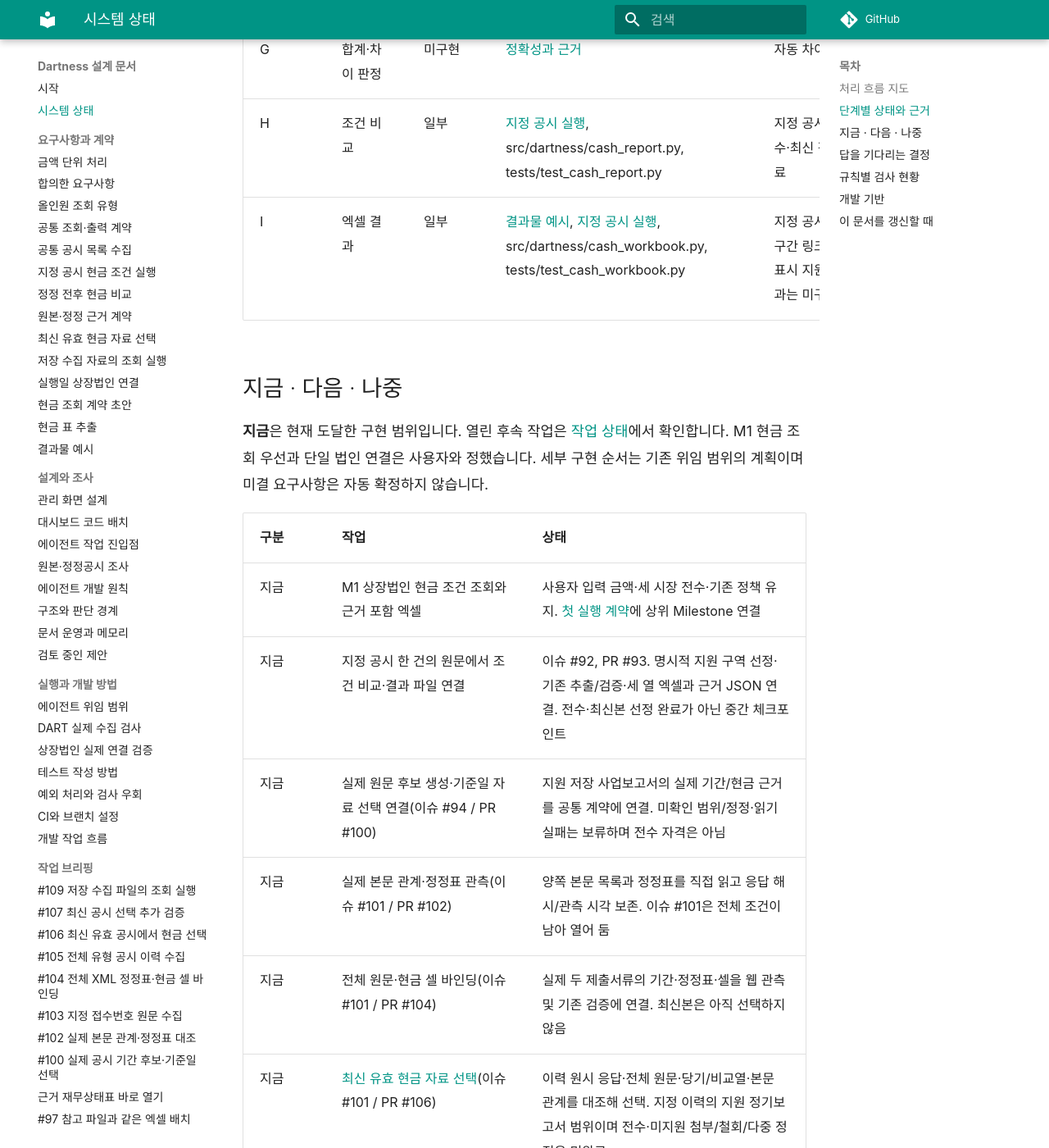
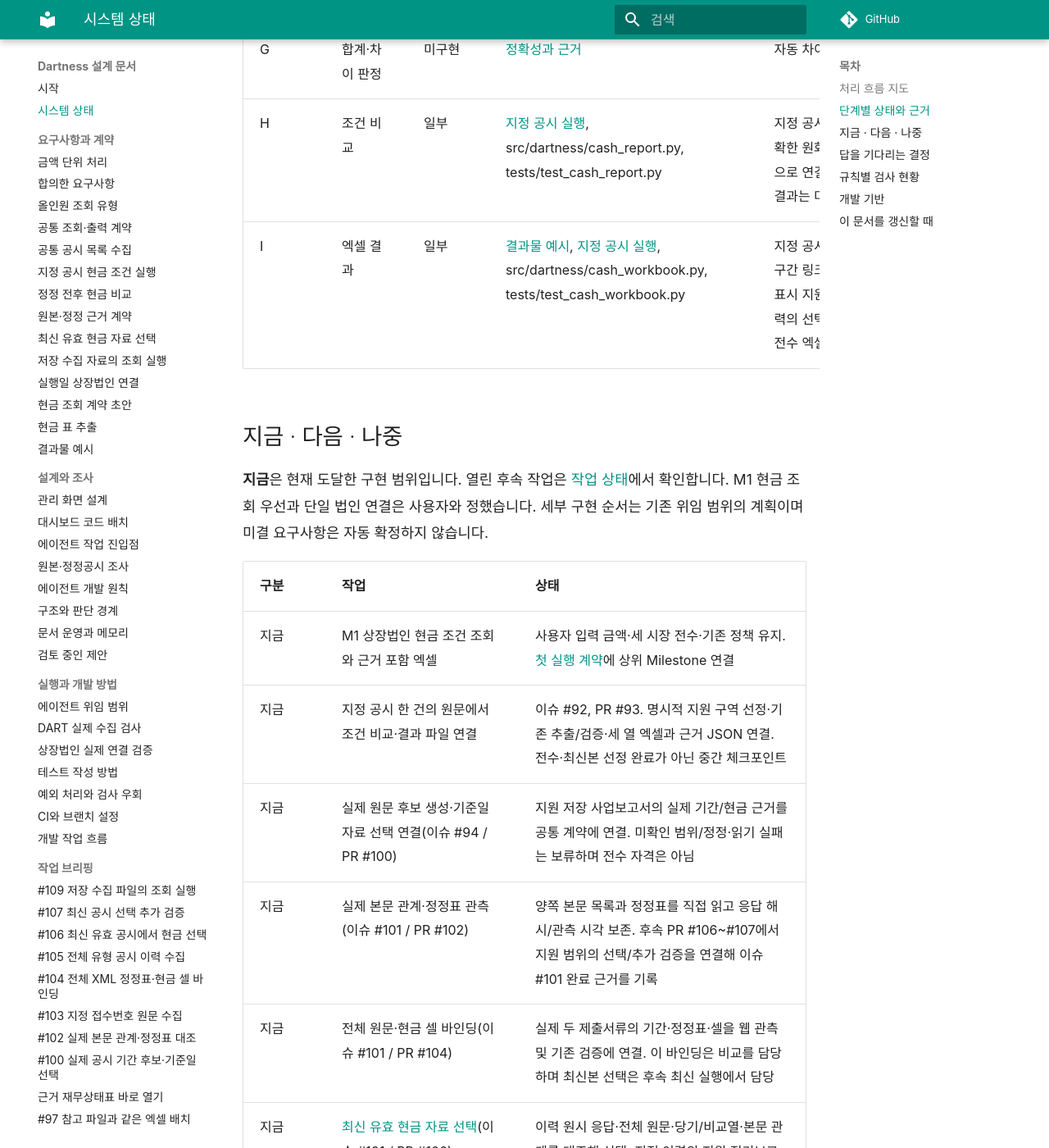
Before and after one commit to YUJAEYUN/Dartness, an MkDocs documentation site: the page built from docs/system-status.md, in a window 1280 px wide and 1400 px high, scrolled down 2412 px. Shown: the whole window at 82% size. Built offline with MkDocs 1.6.1 and Material for MkDocs 9.7.7, drawn with Linux system fonts in a browser that asks for light colours; comment, search, counter and statistics services are not loaded; some of the changed text lies outside the part shown.

Commit message:
관리 화면의 단계별 상태를 최신 구현과 완료 이력에 맞춤

```diff
--- a/docs/system-status.md
+++ b/docs/system-status.md
@@ -41,8 +41,8 @@ flowchart LR
 | E | 단위 정규화 | 구현 | src/dartness/amounts.py, tests/test_amounts.py, [금액 단위 처리](specs/amounts.md) | 대시·괄호 음수 등 지원하지 않는 표기 |
 | F | 계약 검증 | 구현 | src/dartness/cash_contract.py, tests/test_cash_contract.py, [현금 계약](specs/cash-query-contract.md) | 외부 JSON 입력, 근거의 사실 확인 |
 | G | 합계·차이 판정 | 미구현 | [정확성과 근거](specs/requirements.md#accuracy) | 자동 차이 판정. 표시 기준만 합의됨 |
-| H | 조건 비교 | 일부 | [지정 공시 실행](specs/cash-report-slice.md), src/dartness/cash_report.py, tests/test_cash_report.py | 지정 공시의 정확한 원화 하한 비교만 지원. 전수·최신 정정 적용 자격·제품 결과 포함은 미완료 |
-| I | 엑셀 결과 | 일부 | [결과물 예시](specs/output-example.md), [지정 공시 실행](specs/cash-report-slice.md), src/dartness/cash_workbook.py, tests/test_cash_workbook.py | 지정 공시/제공 원문 내 선택의 세 열 엑셀·표 구간 링크·원문 메모·요청/실제 날짜·이전 자료 표시 지원. 전수/최신 유효 정정 선정 완료 결과는 미구현 |
+| H | 조건 비교 | 일부 | [지정 공시 실행](specs/cash-report-slice.md), src/dartness/cash_report.py, tests/test_cash_report.py | 지정 공시와 [지정 이력의 최신 유효 자료](specs/latest-cash-source.md)의 정확한 원화 하한을 비교합니다. [저장 파일 실행](specs/cash-bundle-runner.md)으로 연결하며 전수·모든 정정 유형·제품 전체 결과는 미완료 |
+| I | 엑셀 결과 | 일부 | [결과물 예시](specs/output-example.md), [지정 공시 실행](specs/cash-report-slice.md), src/dartness/cash_workbook.py, tests/test_cash_workbook.py | 지정 공시/제공 원문 내 선택의 세 열 엑셀·표 구간 링크·원문 메모·요청/실제 날짜·이전 자료 표시 지원. [저장 파일 실행](specs/cash-bundle-runner.md)에서 검증된 지정 이력의 선택 결과까지 JSON/엑셀로 연결. 제품 전수 엑셀·모든 정정 유형은 미완료 |
 
 ## 지금 · 다음 · 나중
 
@@ -54,9 +54,10 @@ flowchart LR
 | 지금 | M1 상장법인 현금 조건 조회와 근거 포함 엑셀 | 사용자 입력 금액·세 시장 전수·기존 정책 유지. [첫 실행 계약](specs/cash-report-slice.md)에 상위 Milestone 연결 |
 | 지금 | 지정 공시 한 건의 원문에서 조건 비교·결과 파일 연결 | 이슈 #92, PR #93. 명시적 지원 구역 선정·기존 추출/검증·세 열 엑셀과 근거 JSON 연결. 전수·최신본 선정 완료가 아닌 중간 체크포인트 |
 | 지금 | 실제 원문 후보 생성·기준일 자료 선택 연결(이슈 #94 / PR #100) | 지원 저장 사업보고서의 실제 기간/현금 근거를 공통 계약에 연결. 미확인 범위/정정·읽기 실패는 보류하며 전수 자격은 아님 |
-| 지금 | 실제 본문 관계·정정표 관측(이슈 #101 / PR #102) | 양쪽 본문 목록과 정정표를 직접 읽고 응답 해시/관측 시각 보존. 이슈 #101은 전체 조건이 남아 열어 둠 |
-| 지금 | 전체 원문·현금 셀 바인딩(이슈 #101 / PR #104) | 실제 두 제출서류의 기간·정정표·셀을 웹 관측 및 기존 검증에 연결. 최신본은 아직 선택하지 않음 |
+| 지금 | 실제 본문 관계·정정표 관측(이슈 #101 / PR #102) | 양쪽 본문 목록과 정정표를 직접 읽고 응답 해시/관측 시각 보존. 후속 PR #106~#107에서 지원 범위의 선택/추가 검증을 연결해 이슈 #101 완료 근거를 기록 |
+| 지금 | 전체 원문·현금 셀 바인딩(이슈 #101 / PR #104) | 실제 두 제출서류의 기간·정정표·셀을 웹 관측 및 기존 검증에 연결. 이 바인딩은 비교를 담당하며 최신본 선택은 후속 최신 실행에서 담당 |
 | 지금 | [최신 유효 현금 자료 선택](specs/latest-cash-source.md)(이슈 #101 / PR #106) | 이력 원시 응답·전체 원문·당기/비교열·본문 관계를 대조해 선택. 지정 이력의 지원 정기보고서 범위이며 전수·미지원 첨부/철회/다중 정정은 미완료 |
+| 지금 | [저장 수집 파일에서 조회·엑셀 재현](specs/cash-bundle-runner.md)(이슈 #108 / PR #109) | 원시 응답·ZIP/멤버·경로 검증 후 기존 선택/JSON/엑셀 연결. API/웹 미호출·단일 법인 개발자 경로이며 전수는 아님 |
 | 다음 | 근거 포함 엑셀과 독립 E2E 평가 | 출력 상세·수용 기준·의존성의 실제 미결만 논의. 한 법인 성공만으로 M1 완료 아님 |
 | 나중 | 나머지 네 조회 유형의 Milestone·미결 기준·실행 범위 구체화 | 제안 |
 | 나중 | 금융업 현금 기준 (이슈 #57) | 지금은 확인 필요 유지로 사용자 결정, 필요해지면 현금흐름표 기말 현금 검토 |
```
Also changed, not shown: docs/wiki/index.md (+1 -1 lines), docs/work-state.md (+1 -1 lines), 1 other file.
